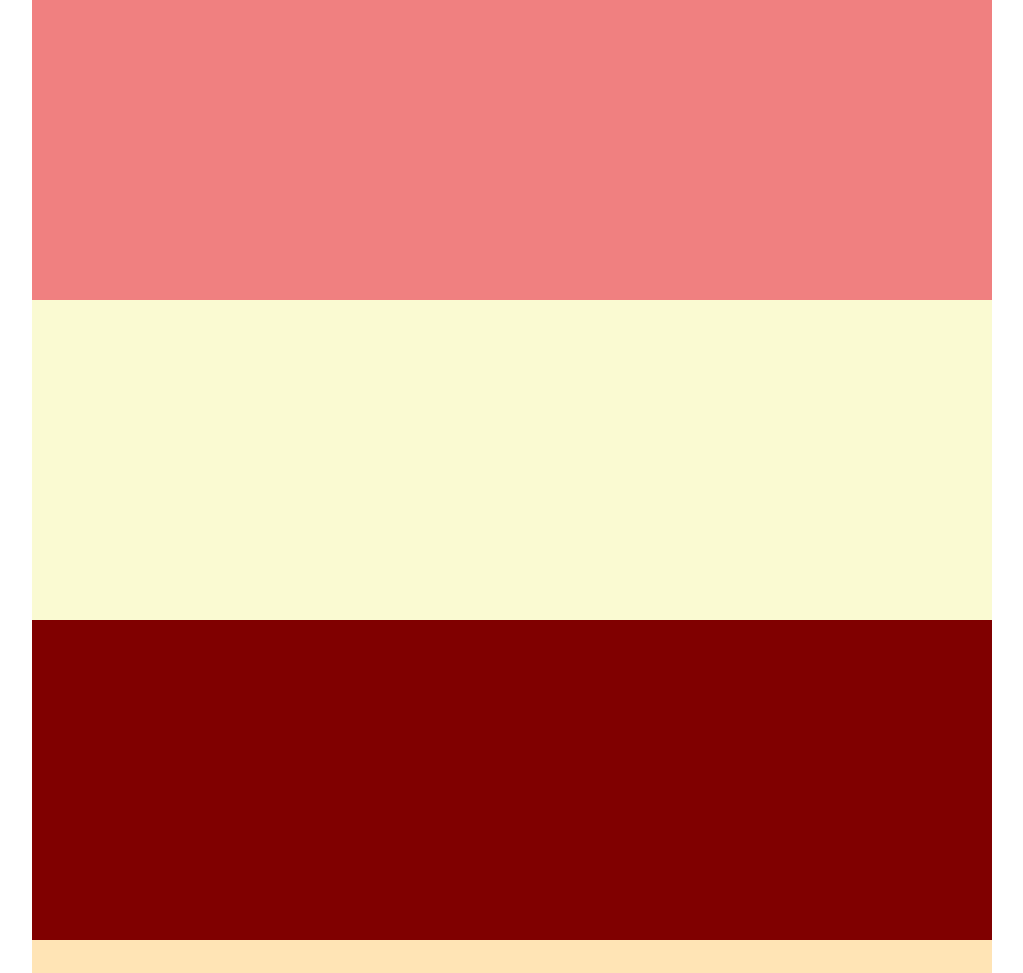
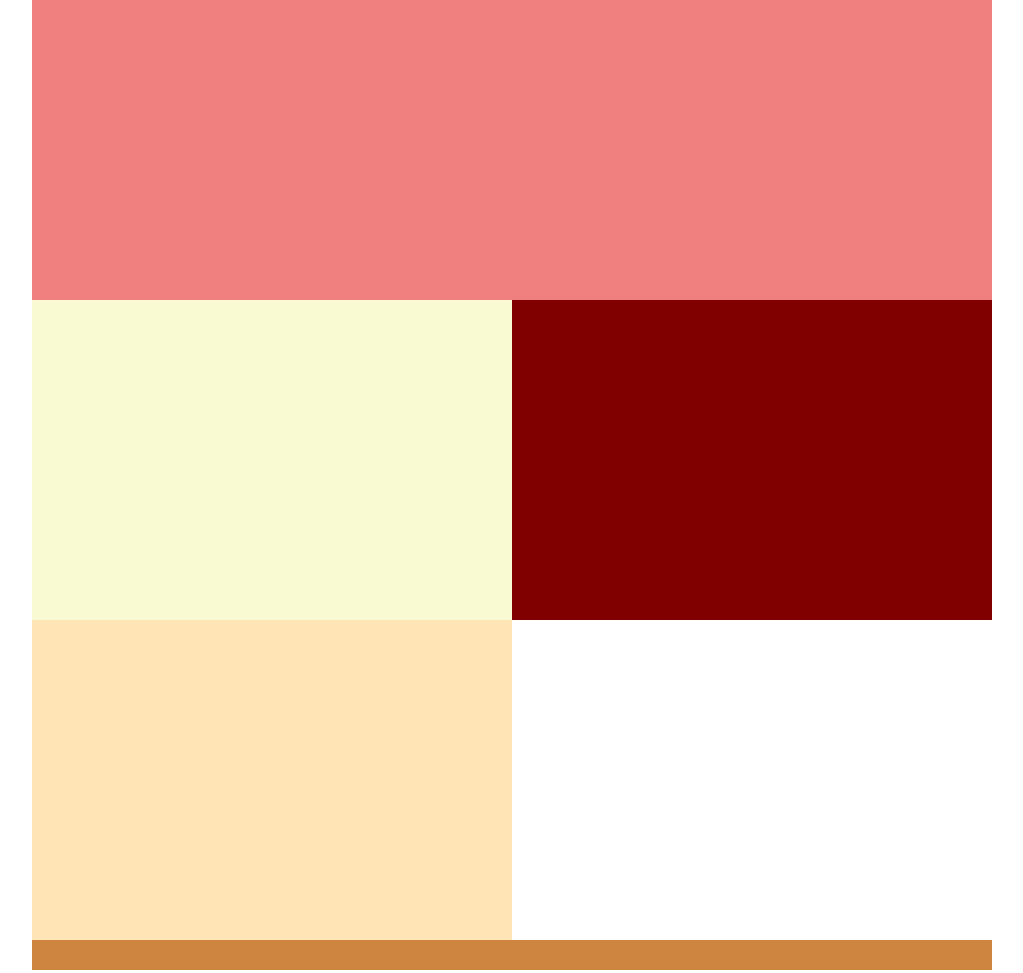
Before and after one commit to jbullersum/coding-responsive-websites, a plain HTML site: page 03.01-206-colors-starter/index.html in a window 1280 px wide. Shown: the top 973 px of the page, without its empty margins (128-1151 px from the left). Drawn offline with Linux system fonts and the light colour scheme.

Commit message:
Updated color starter CSS

```diff
--- a/03.01-206-colors-starter/css/main.css
+++ b/03.01-206-colors-starter/css/main.css
@@ -62,7 +62,9 @@ footer {
   header {
     background-color: #008B8B;
   }
-
+  #column-1, #column-2, #column-3 {
+    width: 50%;
+  }
   #column-1 {
     background-color: #E9967A;
   }
@@ -77,6 +79,9 @@ footer {
 
   footer {
     background-color: #E6E6FA;
+  }
+  .col-3 {
+    width: 50%;
   }
 
 }
@@ -103,5 +108,8 @@ footer {
   footer {
     background-color: #CD853F;
   }
+  .col-3 {
+    width: 33.3%;
+  }
 
 }
```
